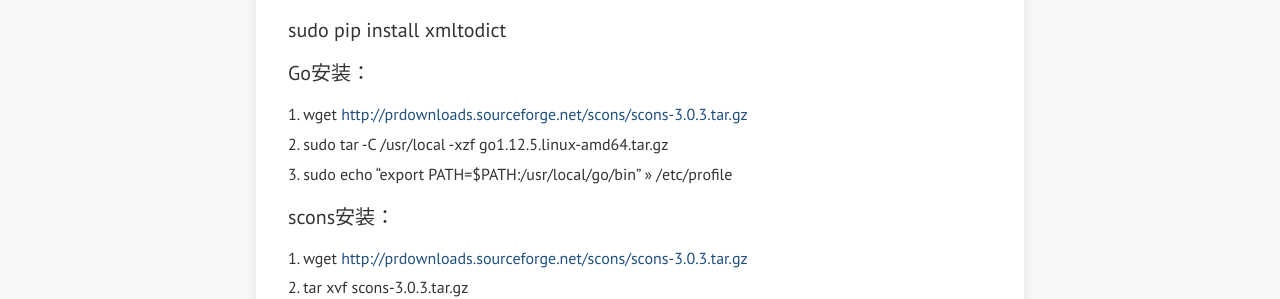
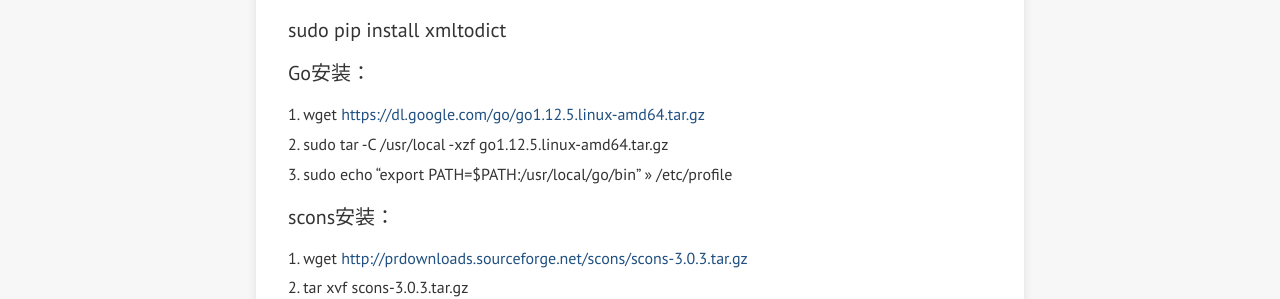
Before and after one commit to WangD-Unique/WangD-Unique.github.io, a Jekyll site: the page built from _posts/2019-05-30-Vscode-in-WSL.md, in a window 1280 px wide and 900 px high, scrolled down 2071 px. Shown: the part 156-455 px from the top of the window. Built offline with Jekyll 4.4.1, drawn with Linux system fonts in a browser that asks for light colours; nearby versions of some CDN libraries; part of the change alters nothing that is shown.

Commit message:
修改GO的安装URL的错误问题

```diff
--- a/_posts/2019-05-30-Vscode-in-WSL.md
+++ b/_posts/2019-05-30-Vscode-in-WSL.md
@@ -65,7 +65,7 @@ sudo pip install xmltodict
 
 Go安装：
 
-1. wget <http://prdownloads.sourceforge.net/scons/scons-3.0.3.tar.gz>
+1. wget <https://dl.google.com/go/go1.12.5.linux-amd64.tar.gz>
 2. sudo tar -C /usr/local -xzf go1.12.5.linux-amd64.tar.gz
 3. sudo echo "export PATH=$PATH:/usr/local/go/bin" >> /etc/profile
 
```
